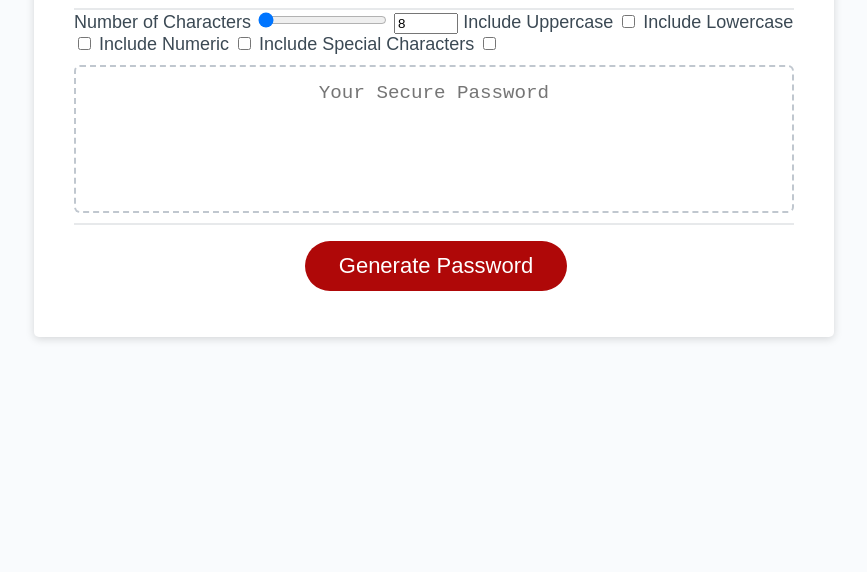
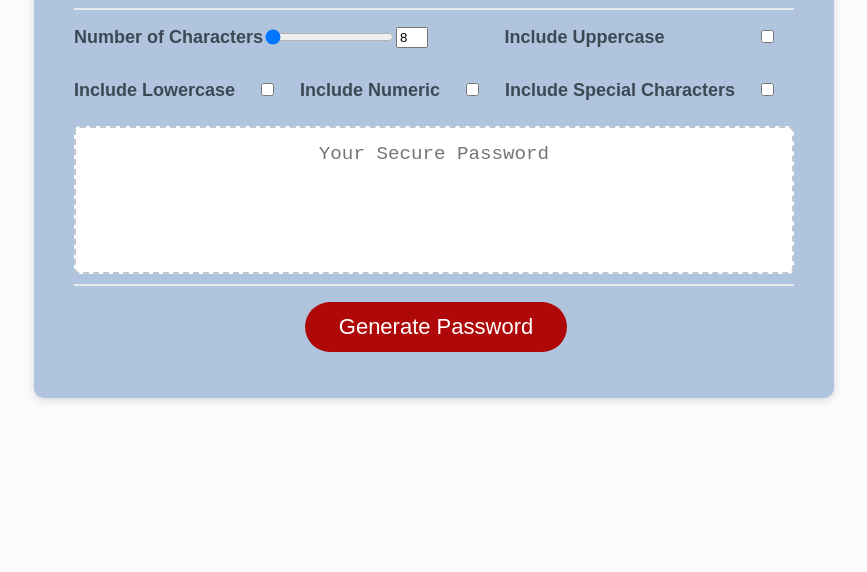
Before and after one commit to kelsieszost/passwordgenerator, a plain HTML site: page index.html in a window 1280 px wide. Shown: the part 228-800 px from the top of the page, without its empty margins (206-1073 px from the left). Drawn offline with Linux system fonts and the light colour scheme.

Commit message:
added styling to form items

```diff
--- a/index.html
+++ b/index.html
@@ -16,23 +16,24 @@
         <div class="card-header">
           <h2>Generate a Password</h2>
         </div>
-        <form>
+        <form class="form">
+          <div class="character-amount-container">
           <label for="characterAmountNumber">Number of Characters</label>
           <input type="range" min="8" max="128" value="8"
           id="characterAmountRange">
-          <input type="number"min="8" max="128" value="8"
+          <input class="number-input" type="number"min="8" max="128" value="8"
           id="characterAmountNumber">
-
-          <label for="">Include Uppercase</label>
+          </div>
+          <label for="includeUppercase">Include Uppercase</label>
           <input type="checkbox" id="includeUppercase">
 
-          <label for="">Include Lowercase</label>
+          <label for="includeLowercase">Include Lowercase</label>
           <input type="checkbox" id="includeLowercase">
 
-          <label for="">Include Numeric</label>
+          <label for="includeNumeric">Include Numeric</label>
           <input type="checkbox" id="includeNumeric">
 
-          <label for="">Include Special Characters</label>
+          <label for="includeSpecialCharacters">Include Special Characters</label>
           <input type="checkbox" id="includeSpecialCharacters">
         </form>
         <div class="card-body">
--- a/style.css
+++ b/style.css
@@ -31,8 +31,8 @@ header {
 }
 
 .card {
-  background-color: hsl(0, 0%, 100%);
-  border-radius: 5px;
+  background-color: lightsteelblue;
+  border-radius: 10px;
   border-width: 1px;
   box-shadow: rgba(0, 0, 0, 0.15) 0px 2px 8px 0px;
   color: hsl(206, 17%, 28%);
@@ -135,3 +135,41 @@ button[disabled] {
     font-size: 0.8rem;
   }
 }
+
+.form {
+  display: flex;
+  flex-wrap: wrap;
+  flex-direction: row;
+  align-items: baseline;
+  justify-content: space-between;
+}
+
+.character-amount-container {
+  display: flex;
+  align-items: center;
+}
+
+.number-input {
+  width: 2rem;
+
+}
+label {
+  font-weight: bold;
+}
+
+
+#includeLowercase {
+  margin: 20px;
+}
+
+#includeUppercase {
+  margin: 20px;
+}
+
+#includeNumeric {
+  margin: 20px;
+}
+
+#includeSpecialCharacters {
+  margin: 20px
+}
```
